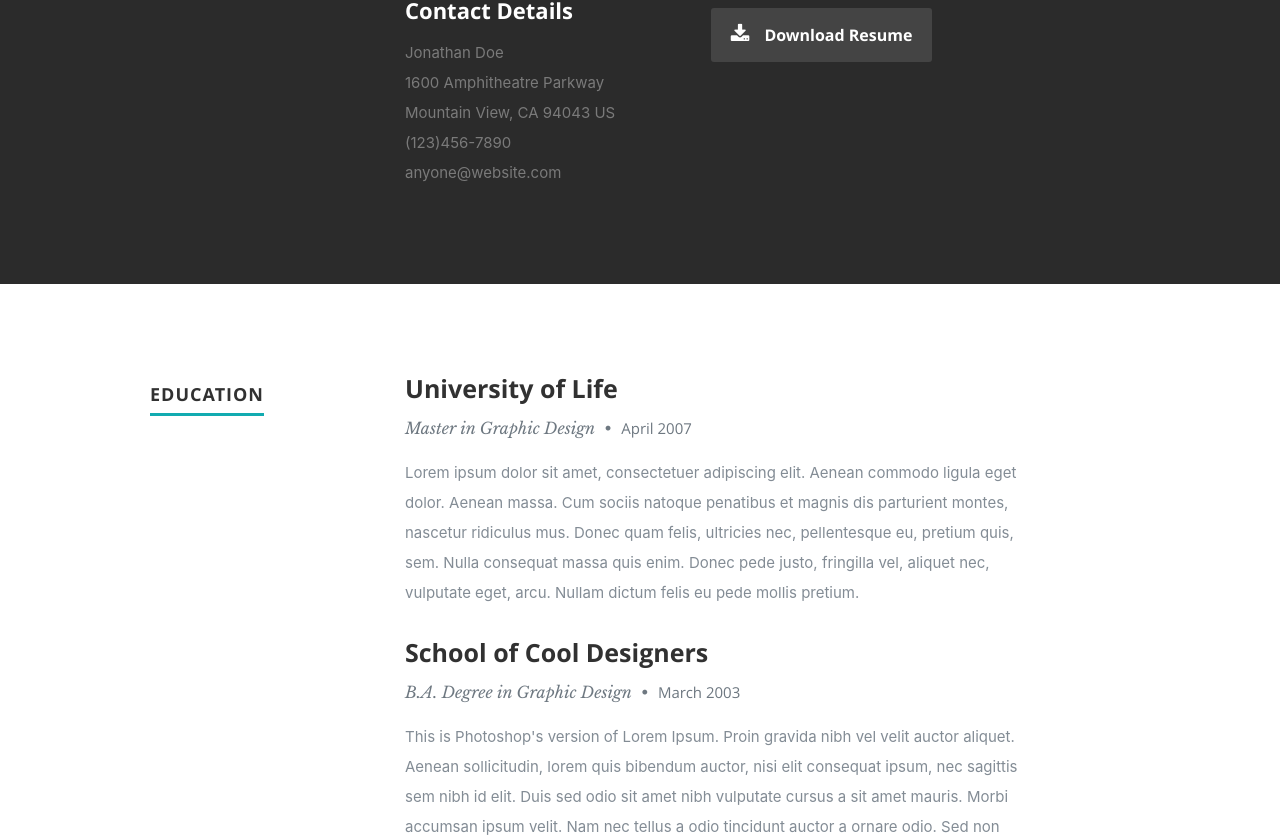
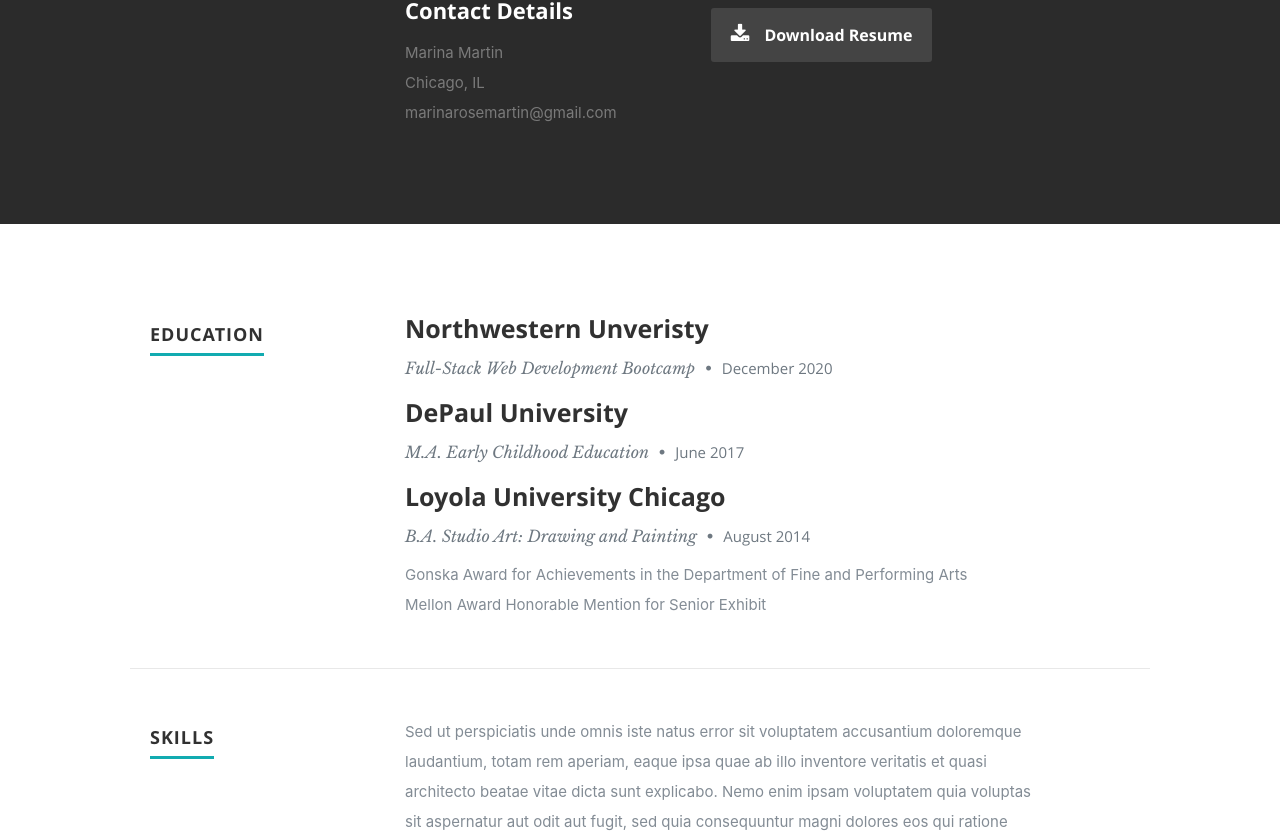
Before and after one commit to marimartin/react-portfolio, a React (Create React App) app: page / in a window 1280 px wide. Shown: the part 1212-2049 px from the top of the page. Built offline with nearby package versions, Linux system fonts and the light colour scheme.

Commit message:
education

```diff
--- a/src/components/about/about.js
+++ b/src/components/about/about.js
@@ -23,12 +23,9 @@
                                 <div className="columns contact-details">
                                     <h2>Contact Details</h2>
                                     <p className="address">
-                                        <span>Jonathan Doe</span><br />
-                                        <span>1600 Amphitheatre Parkway<br />
-                                            Mountain View, CA 94043 US
-                                        </span><br />
-                                        <span>(123)456-7890</span><br />
-                                        <span>anyone@website.com</span>
+                                        <span>Marina Martin</span><br />
+                                        <span>Chicago, IL</span><br />
+                                        <span>marinarosemartin@gmail.com</span>
                                     </p>
                                 </div>
                                 <div className="columns download">
--- a/src/components/resume/resume.js
+++ b/src/components/resume/resume.js
@@ -14,33 +14,49 @@
                         <div className="nine columns main-col">
                             <div className="row item">
                                 <div className="twelve columns">
-                                    <h3>University of Life</h3>
-                                    <p className="info">Master in Graphic Design <span>•</span> <em className="date">April 2007</em></p>
-                                    <p>
+                                    <h3>Northwestern Unveristy</h3>
+                                    <p className="info">Full-Stack Web Development Bootcamp <span>•</span> <em className="date">December 2020</em></p>
+                                    {/* <p>
                                         Lorem ipsum dolor sit amet, consectetuer adipiscing elit. Aenean commodo ligula eget dolor. Aenean massa.
                                         Cum sociis natoque penatibus et magnis dis parturient montes, nascetur ridiculus mus. Donec quam felis,
                                         ultricies nec, pellentesque eu, pretium quis, sem. Nulla consequat massa quis enim.
                                         Donec pede justo, fringilla vel, aliquet nec, vulputate eget, arcu. Nullam dictum felis eu pede mollis pretium.
-                </p>
+                                    </p> */}
                                 </div>
                             </div> {/* item end */}
                             <div className="row item">
                                 <div className="twelve columns">
-                                    <h3>School of Cool Designers</h3>
-                                    <p className="info">B.A. Degree in Graphic Design <span>•</span> <em className="date">March 2003</em></p>
-                                    <p>
+                                    <h3>DePaul University</h3>
+                                    <p className="info">M.A. Early Childhood Education <span>•</span> <em className="date">June 2017</em></p>
+                                    {/* <p>
                                         This is Photoshop's version  of Lorem Ipsum. Proin gravida nibh vel velit auctor aliquet.
                                         Aenean sollicitudin, lorem quis bibendum auctor, nisi elit consequat ipsum, nec sagittis sem
                                         nibh id elit. Duis sed odio sit amet nibh vulputate cursus a sit amet mauris. Morbi accumsan
                                         ipsum velit. Nam nec tellus a odio tincidunt auctor a ornare odio. Sed non  mauris vitae erat
-                </p>
+                                    </p> */}
+                                </div>
+                            </div> {/* item end */}
+                            <div className="row item">
+                                <div className="twelve columns">
+                                    <h3>Loyola University Chicago</h3>
+                                    <p className="info">B.A. Studio Art: Drawing and Painting <span>•</span> <em className="date">August 2014</em></p>
+                                    <p>
+                                        <ul>
+                                            <li>
+                                                Gonska Award for Achievements in the Department of Fine and Performing Arts
+                                            </li>
+                                            <li>
+                                                Mellon Award Honorable Mention for Senior Exhibit
+                                            </li>
+                                        </ul>
+                                    </p>
                                 </div>
                             </div> {/* item end */}
                         </div> {/* main-col end */}
                     </div> {/* End Education */}
                     {/* Work
       ----------------------------------------------- */}
-                    <div className="row work">
+                    {/* <div className="row work">
                         <div className="three columns header-col">
                             <h1><span>Work</span></h1>
                         </div>
@@ -57,7 +73,7 @@
                 </p>
                                 </div>
                             </div> {/* item end */}
-                            <div className="row item">
+                    {/* <div className="row item">
                                 <div className="twelve columns">
                                     <h3>Super Cool Studio</h3>
                                     <p className="info">UX Designer <span>•</span> <em className="date">March 2007 - February 2010</em></p>
@@ -67,10 +83,13 @@
                                         nibh id elit. Duis sed odio sit amet nibh vulputate cursus a sit amet mauris. Morbi accumsan
                                         ipsum velit. Nam nec tellus a odio tincidunt auctor a ornare odio. Sed non  mauris vitae erat
                 </p>
-                                </div>
-                            </div> {/* item end */}
-                        </div> {/* main-col end */}
-                    </div> {/* End Work */}
+                                </div> */}
+                    {/* </div>  */}
+                    {/* item end */}
+                    {/* </div>  */}
+                    {/* main-col end */}
+                    {/* </div>  */}
+                    {/*End Work */}
                     {/* Skills
       ----------------------------------------------- */}
                     <div className="row skill">
```
